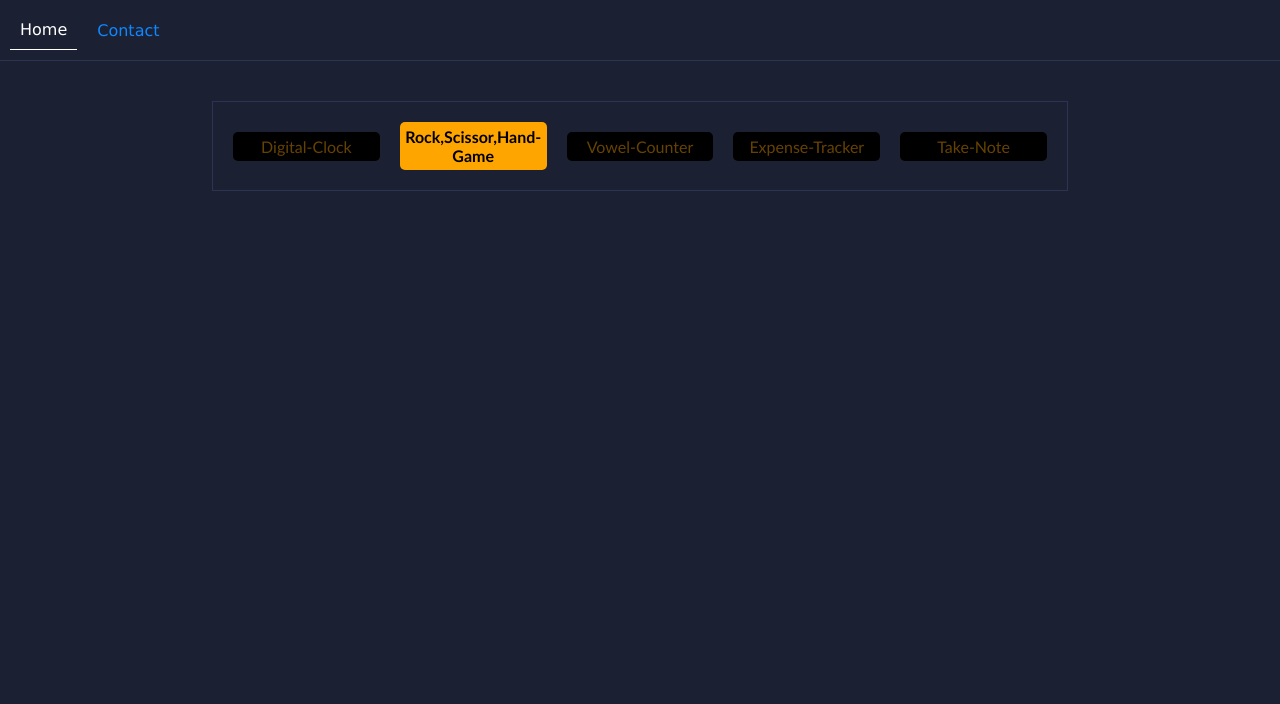
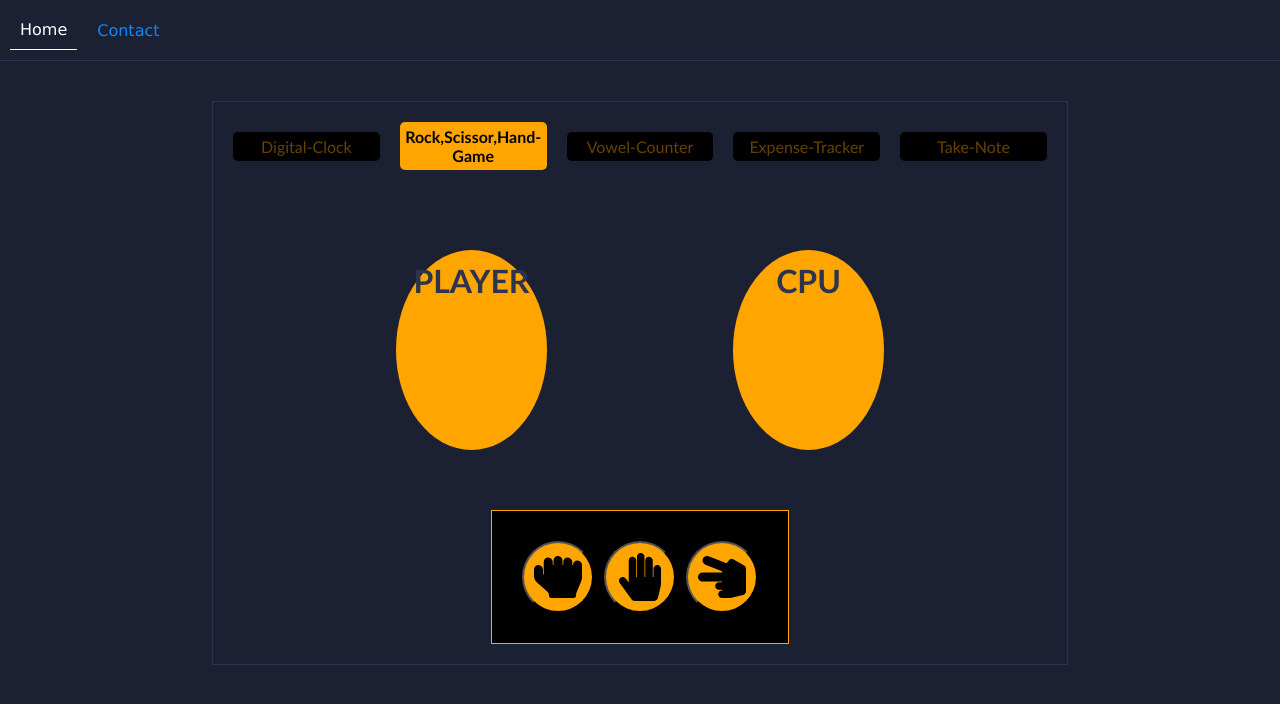
Before and after one commit to majid-hatami-maleki/mini-projects, a React (Create React App) app: page /rhs in a window 1280 px wide. Shown: the top 704 px of the page. Built offline with nearby package versions, Linux system fonts and the light colour scheme.

Commit message:
rhs game finished just some styles must fix. starting extracker app

```diff
--- a/src/components/apps/rhsGame/RHSGame.js
+++ b/src/components/apps/rhsGame/RHSGame.js
@@ -1,12 +1,41 @@
-import React from 'react'
-import './rhs.css'
-import AppsHeader from '../../appsHeader/AppsHeader'
-import MainContainer from '../../appsContainer/MainContainer'
+import React, { useContext } from "react";
+import "./rhs.css";
+import AppsHeader from "../../appsHeader/AppsHeader";
+import MainContainer from "../../appsContainer/MainContainer";
+import { FaHandPaper, FaHandRock, FaHandScissors } from "react-icons/fa";
+import { RHSGameContexts } from "../../../contexts/RHSGameContext";
 
 export default function RHSGame() {
+  const contexts = useContext(RHSGameContexts);
+  console.log(contexts.actions);
   return (
     <MainContainer>
-        <AppsHeader class={'rhs-header'}/>
+      <AppsHeader class={"rhs-header"} />
+      <div className="rhs-container">
+        <div className="actions-result-display">
+          <div className="player-actions-result">
+            {contexts.playerActionResult}
+            <h2>player</h2>
+          </div>
+          <h1>{contexts.result}</h1>
+          <div className="cpu-actions-result">
+            {contexts.cpuActionResult}
+            <h2>Cpu</h2>
+            </div>
+        </div>
+        <div className="player-actions-options">
+          {contexts.actions.map((action) => (
+            <button
+              key={action.id}
+              onClick={() => {
+                contexts.actionsHandler(action);
+              }}
+            >
+              {action.icon}
+            </button>
+          ))}
+        </div>
+      </div>
     </MainContainer>
-  )
+  );
 }
--- a/src/components/apps/rhsGame/rhs.css
+++ b/src/components/apps/rhsGame/rhs.css
@@ -1,9 +1,108 @@
-.rhs-header li:nth-child(2){
-    background-color: var(--appsPrimaryColor);
+.rhs-header li:nth-child(2) {
+  background-color: var(--appsPrimaryColor);
+}
+.rhs-header li:nth-child(2) a {
+  opacity: 1;
+  color: var(--appsSecondaryColor);
+  font-weight: bold;
+}
+.rhs-container {
+  width: 100%;
+  padding: 10px;
+  display: flex;
+  justify-content: center;
+  align-items: center;
+  flex-direction: column;
+  /*display flex*/
+  gap: 20px;
+}
+
+.actions-result-display {
+  width: 60%;
+  display: flex;
+  justify-content: center;
+  align-items: center;
+  flex-direction: row;
+  /*display flex*/
+  gap: 20px;
+}
+.actions-result-display h1 {
+    width: 200px;
+  color: var(--appsPrimaryColor);
+  font-size: 2rem;
+  text-align: center;
+  text-transform: capitalize;
+}
+.cpu-actions-result,
+.player-actions-result {
+  background-color: var(--appsPrimaryColor);
+  width: 200px;
+  height: 200px;
+  padding: 10px;
+  display: flex;
+  justify-content: center;
+  align-items: center;
+  flex-direction: row;
+  /*display flex*/
+  border-radius: 50%;
+  position: relative;
+}
+.player-actions-result h2,
+.cpu-actions-result h2 {
+    font-size: 2rem;
+  text-transform: uppercase;
+  color: var(--secondaryColor);
+  position: absolute;
+  top: 30px;
 
 }
-.rhs-header li:nth-child(2) a{
-    opacity: 1;
-    color: var(--appsSecondaryColor );
-    font-weight: bold;
+.cpu-actions-result {
+  display: flex;
+  justify-content: center;
+  align-items: center;
+  flex-direction: row;
+  /*display flex*/
 }
+
+.cpu-actions-result > * {
+  position: absolute;
+  top: 50%;
+  left: 50%;
+  transform: translate(-50%, -50%);
+  font-size: 5rem;
+  /*ANIMATION*/
+}
+.player-actions-result > * {
+    position: absolute;
+    top: 50%;
+    left: 50%;
+    transform: translate(-50%, -50%);
+    font-size: 5rem;
+    /*ANIMATION*/
+  }
+.player-actions-options {
+  display: flex;
+  justify-content: center;
+  align-items: center;
+  flex-direction: row;
+  /*display flex*/
+  gap: 10px;
+  padding: 30px;
+  border: 1px solid var(--appsPrimaryColor);
+  background-color: var(--appsSecondaryColor);
+  margin-top: 40px;
+
+}
+.player-actions-options button {
+  background-color: var(--appsPrimaryColor);
+  color: var(--appsSecondaryColor);
+  display: flex;
+  justify-content: center;
+  align-items: center;
+  flex-direction: row;
+  /*display flex*/
+  font-size: 3rem;
+  padding: 10px;
+  cursor: pointer;
+  border-radius: 50%;
+}
--- a/src/contexts/RHSGameContext.js
+++ b/src/contexts/RHSGameContext.js
@@ -1,11 +1,73 @@
-import React, { createContext } from 'react'
-const RHSGameContexts = createContext()
+import React, { createContext, useState } from "react";
+import { FaHandPaper, FaHandRock, FaHandScissors } from "react-icons/fa";
+const RHSGameContexts = createContext();
 
-export default function RHSGameContextProvider({children}) {
+const actions = [
+  {
+    id: 1,
+    name: "rock",
+    icon: <FaHandRock />,
+    fight : function (playerAction) {
+        if(this.name === playerAction.name){
+            return 'draw'
+        }else if(playerAction.name === 'scissor'){
+            return `CPU won`
+        }else{
+            return 'player won'
+        }
+    }
+  },
+  {
+    id: 2,
+    name: "paper",
+    icon: <FaHandPaper />,
+    fight : function (playerAction) {
+        if(this.name === playerAction.name){
+            return 'draw'
+        }else if(playerAction.name === 'rock'){
+            return `CPU won`
+        }else{
+            return 'player won'
+        }
+    }
+  },
+  {
+    name: "scissor",
+    id : 3,
+    icon: <FaHandScissors />,
+    fight : function (playerAction) {
+        if(this.name === playerAction.name){
+            return 'draw'
+        }else if(playerAction.name === 'paper'){
+            return `CPU won`
+        }else{
+            return 'player won'
+        }
+    }
+  },
+];
+export default function RHSGameContextProvider({ children }) {
+const [playerActionResult, setPlayerActionResult] = useState()
+const [cpuActionResult , setCpuActionResult] = useState()
+const [result , setResult] = useState()
+
+
+function actionsHandler(action) {
+    let randomNumber = Math.floor(Math.random() * 3)
+    let cpuAction = actions[randomNumber]
+    setPlayerActionResult(action.icon)
+    setCpuActionResult(cpuAction.icon)
+    setResult(cpuAction.fight(action))
+}
+
   return (
-    <RHSGameContexts.Provider value={'this is RHS game'}>
-        {children}
+    <RHSGameContexts.Provider
+      value={{
+        actions,playerActionResult,cpuActionResult,actionsHandler,result
+      }}
+    >
+      {children}
     </RHSGameContexts.Provider>
-  )
+  );
 }
-export {RHSGameContexts}
+export { RHSGameContexts };
```
